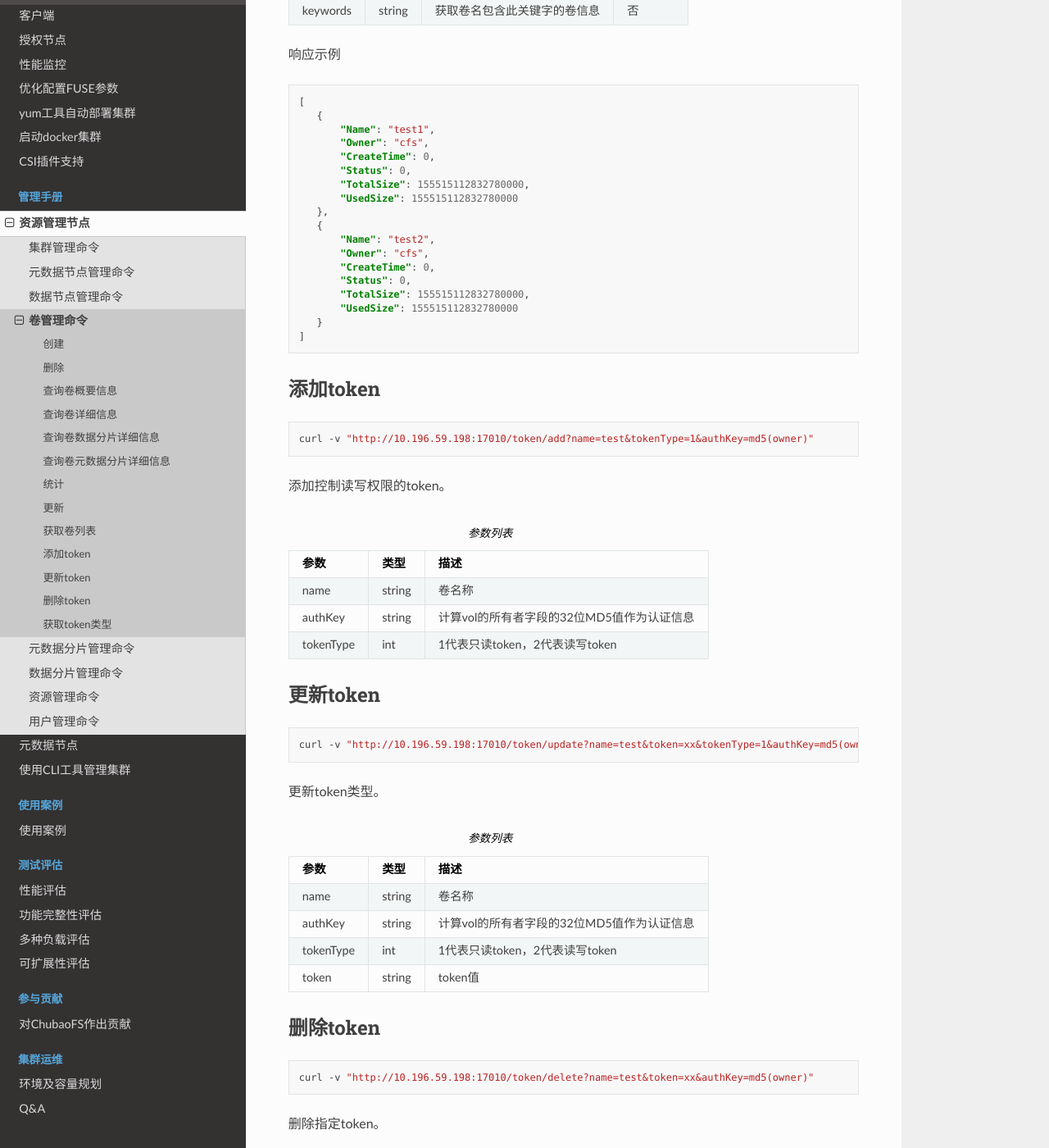
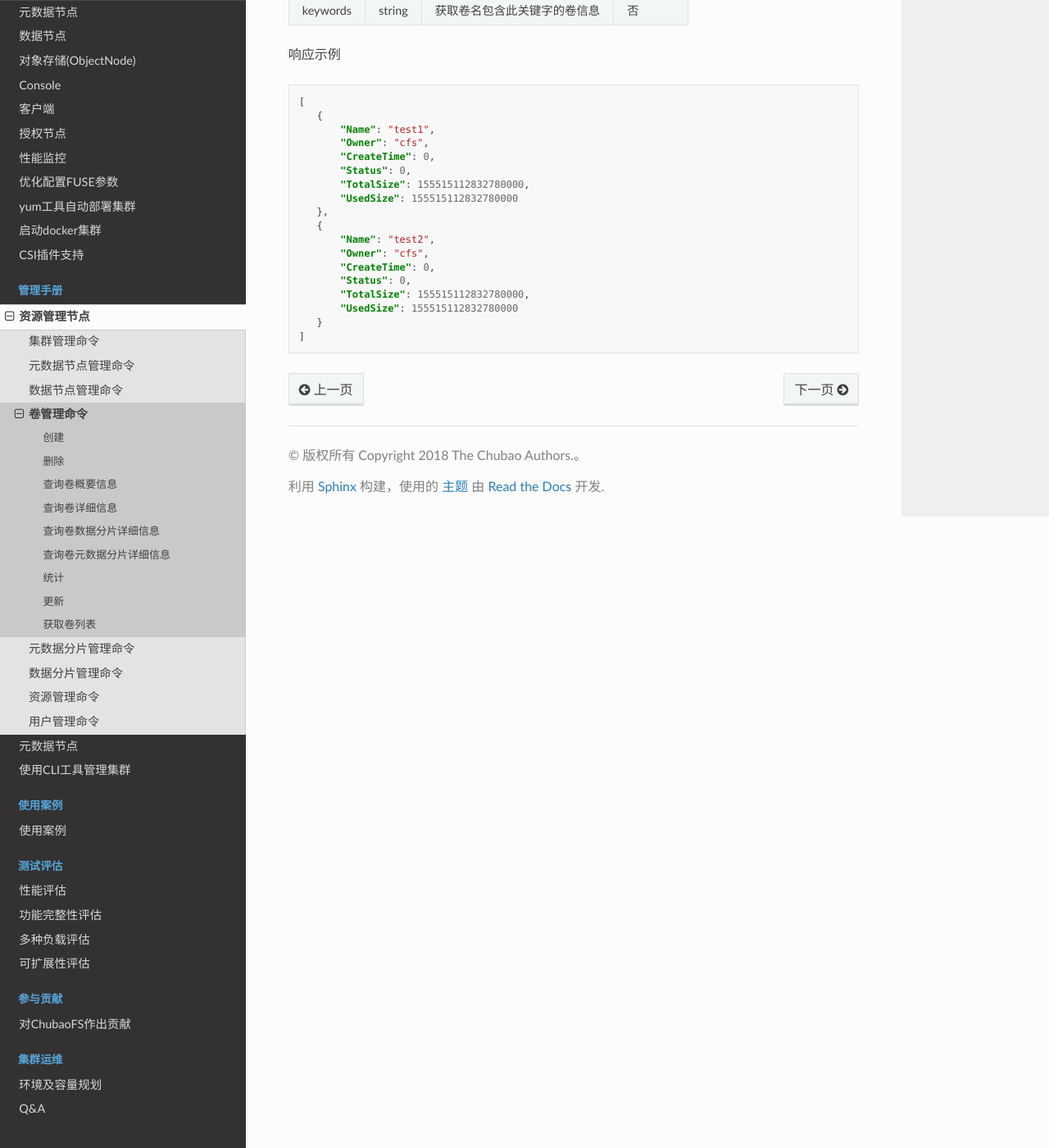
Before and after one commit to cubefs/docs-zh, a Sphinx documentation site: the page built from docs/source/admin-api/master/volume.rst, in a window 1280 px wide and 1400 px high, scrolled down 5208 px. Shown: the whole window at 82% size. Built offline with Sphinx 7.4.7 and the Read the Docs theme 2.0.0, drawn with Linux system fonts in a browser that asks for light colours; some of the changed text lies outside the part shown.

Commit message:
modify Chinese volume docs
Signed-off-by: Ulrica Zhang <1002432810@qq.com>

```diff
--- a/docs/source/admin-api/master/volume.rst
+++ b/docs/source/admin-api/master/volume.rst
@@ -273,80 +273,3 @@ ChubaoFS以 **Owner** 参数作为用户ID。在创建卷时，如果集群中
            "UsedSize": 155515112832780000
        }
     ]
-
-添加token
-----------
-
-.. code-block:: bash
-
-   curl -v "http://10.196.59.198:17010/token/add?name=test&tokenType=1&authKey=md5(owner)"
-
-添加控制读写权限的token。
-
-.. csv-table:: 参数列表
-   :header: "参数", "类型", "描述"
-
-   "name", "string", "卷名称"
-   "authKey", "string", "计算vol的所有者字段的32位MD5值作为认证信息"
-   "tokenType", "int", "1代表只读token，2代表读写token"
-
-
-更新token
-----------
-
-.. code-block:: bash
-
-   curl -v "http://10.196.59.198:17010/token/update?name=test&token=xx&tokenType=1&authKey=md5(owner)"
-
-更新token类型。
-
-.. csv-table:: 参数列表
-   :header: "参数", "类型", "描述"
-
-   "name", "string", "卷名称"
-   "authKey", "string", "计算vol的所有者字段的32位MD5值作为认证信息"
-   "tokenType", "int", "1代表只读token，2代表读写token"
-   "token", "string", "token值"
-
-
-删除token
-----------
-
-.. code-block:: bash
-
-   curl -v "http://10.196.59.198:17010/token/delete?name=test&token=xx&authKey=md5(owner)"
-
-删除指定token。
-
-.. csv-table:: 参数列表
-   :header: "参数", "类型", "描述"
-
-   "name", "string", "卷名称"
-   "authKey", "string", "计算vol的所有者字段的32位MD5值作为认证信息"
-   "token", "string", "待删除的token值"
-
-
-获取token类型
---------------
-
-.. code-block:: bash
-
-   curl -v "http://10.196.59.198:17010/token/get?name=test&token=xx"
-
-获取指定token的类型。
-
-.. csv-table:: 参数列表
-   :header: "参数", "类型", "描述"
-
-   "name", "string", "卷名称"
-   "token", "string", "token值"
-
-响应示例
-
-.. code-block:: json
-
-   {
-       "TokenType":2,
-       "Value":"siBtuF9hbnNqXzJfMTU48si3nzU4MzE1Njk5MDM1NQ==",
-       "VolName":"test"
-   }
```
Also changed, not shown: other parts of docs/source/admin-api/master/volume.rst (+1 -1 lines).
